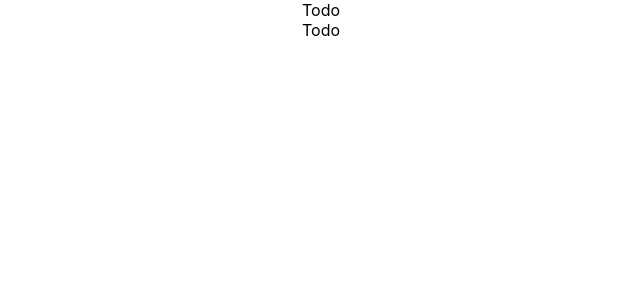
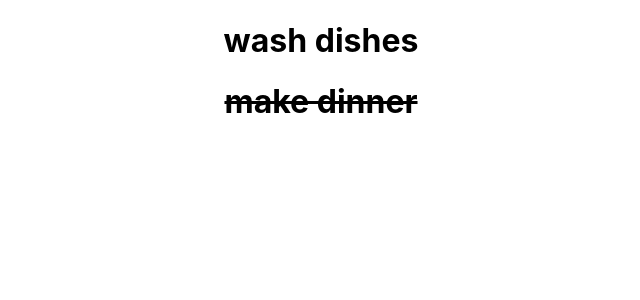
Before and after one commit to AlexDoss42/testing-react-app, a React (Create React App) app: page / in a window 1280 px wide. Shown: the top 300 px of the page, without its empty margins (319-959 px from the left). Built offline with nearby package versions, Linux system fonts and the light colour scheme.

Commit message:
makes todo component more dynamic

```diff
--- a/src/components/Todo.js
+++ b/src/components/Todo.js
@@ -1,8 +1,13 @@
 import React from 'react'
 
 function Todo({ todo }) {
+    const { id, title, completed } = todo;
+    const h1 = <h1>{title}</h1>;
+    const text = completed ? <strike>{h1}</strike> : h1;
   return (
-    <div data-testid="todo-1">Todo</div>
+    <div data-testid={`todo-${id}`}>
+        { text }
+    </div>
   )
 }
 
```
